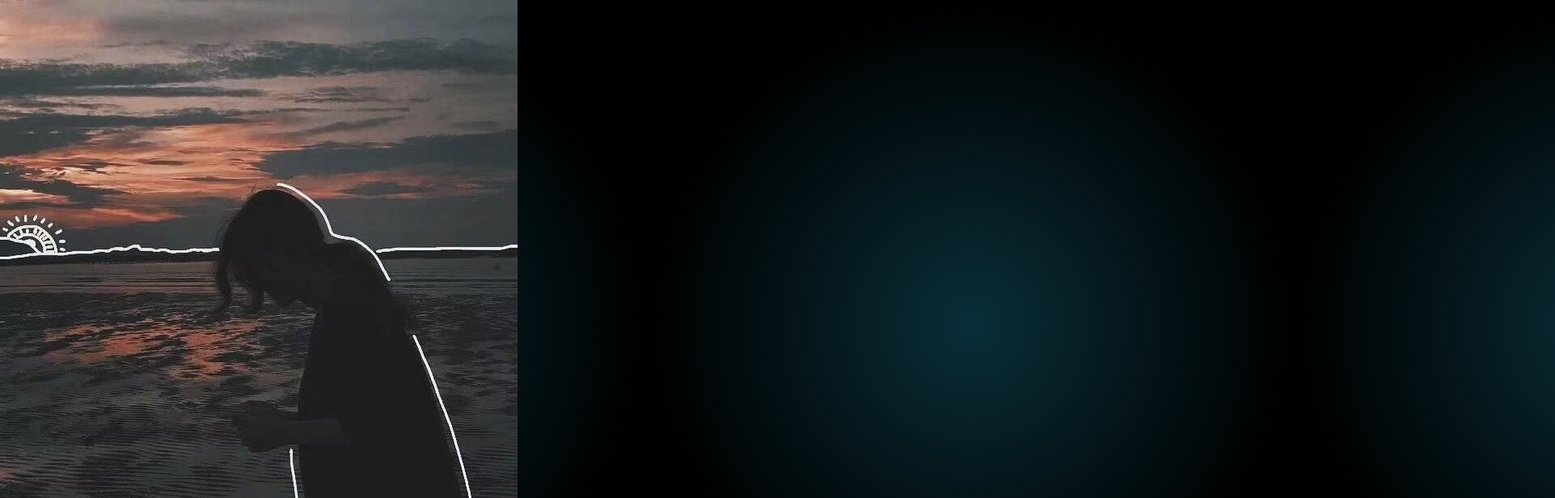
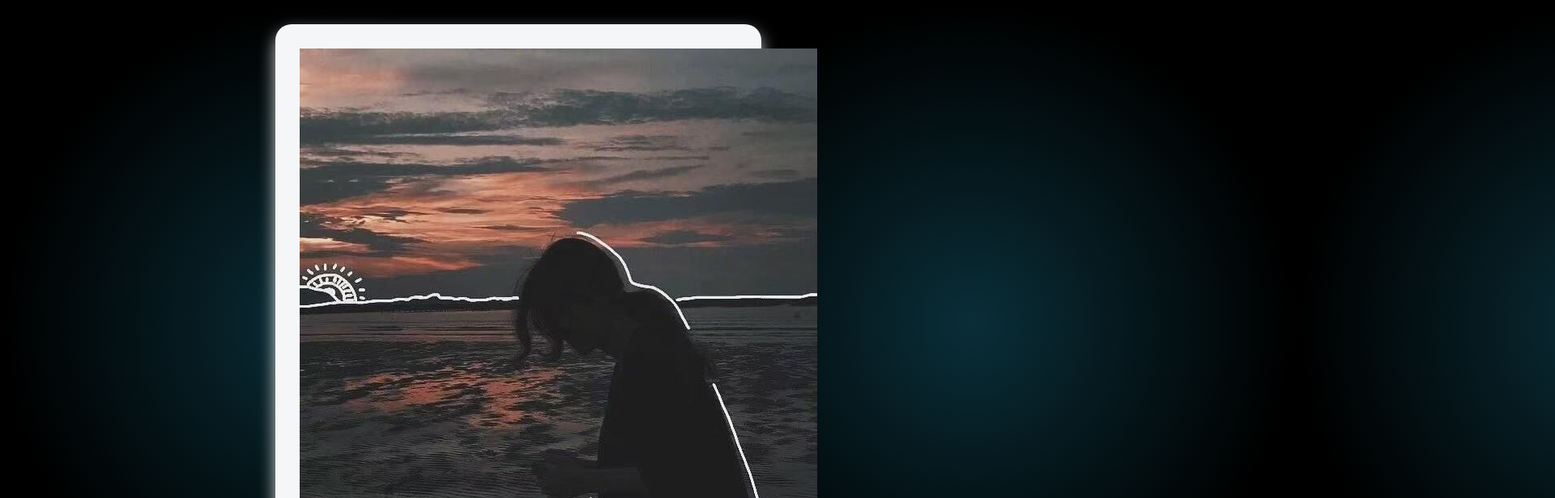
Before and after one commit to Inlxy/Lnlxy, a plain HTML site: page Blogs/index.html in a window 1280 px wide. Shown: the top 616 px of the page at 81% size, 1920 px wide, since content can reach past the window. Drawn offline with nearby package versions, Linux system fonts and the light colour scheme.

Commit message:
Update index.html

```diff
--- a/Blogs/index.html
+++ b/Blogs/index.html
@@ -11,7 +11,7 @@
         <title>
             LILXY | 好好相遇，慢慢生活
         </title>
-        <link href="assets/m.css">
+        <link href="assets/m.css" rel="stylesheet">
         <link rel="stylesheet" type="text/css" href="assets/style.css">
              <script src="https://cdn.bootcdn.net/ajax/libs/jquery/3.6.4/jquery.min.js"></script>
     </head>
```
